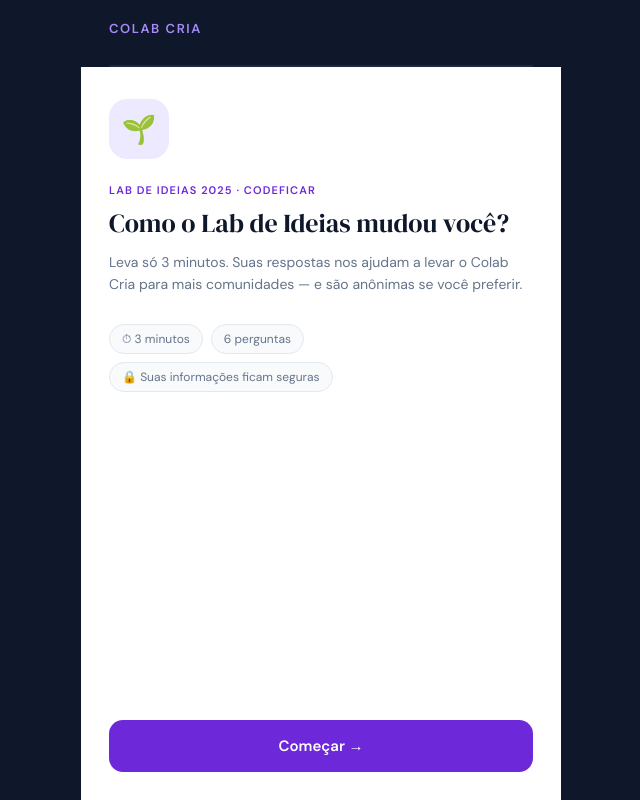
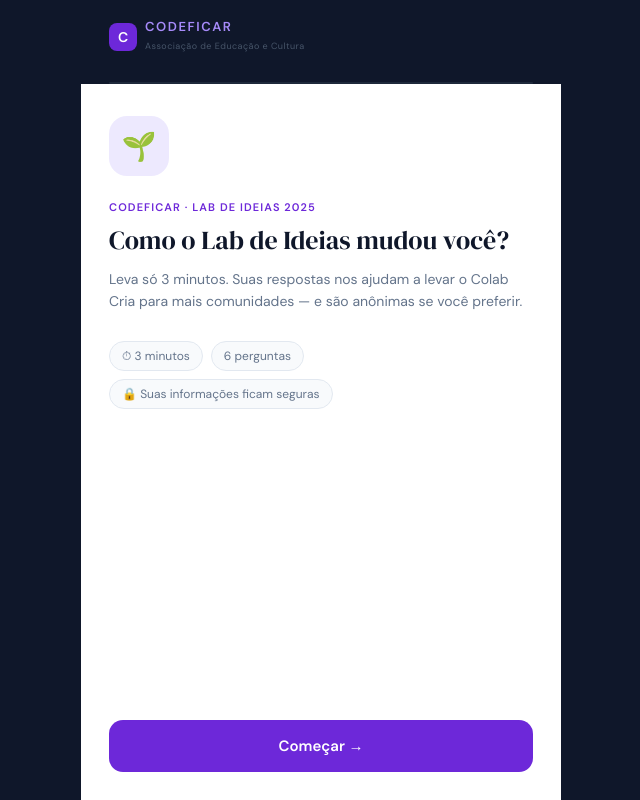
Before and after one commit to cwood25/colab-cria-form25, a plain HTML site: page index.html in a window 1280 px wide. Shown: the whole page, without its empty margins (319-959 px from the left). Drawn offline with Linux system fonts and the light colour scheme.

Commit message:
Update index.html

```diff
--- a/index.html
+++ b/index.html
@@ -3,7 +3,7 @@
 <head>
 <meta charset="UTF-8">
 <meta name="viewport" content="width=device-width, initial-scale=1.0">
-<title>Como o Lab de Ideias mudou você? · Colab Cria</title>
+<title>Como o Lab de Ideias mudou você? · CodeFicar</title>
 <link rel="preconnect" href="https://fonts.googleapis.com">
 <link href="https://fonts.googleapis.com/css2?family=DM+Sans:wght@300;400;500;600&family=DM+Serif+Display&display=swap" rel="stylesheet">
 <style>
@@ -463,7 +463,7 @@
   <!-- HEADER -->
   <div class="header">
     <div class="header-top">
-      <span class="brand">Colab Cria</span>
+      <div style="display:flex;align-items:center;gap:8px;"><div style="width:28px;height:28px;background:#6D28D9;border-radius:8px;display:flex;align-items:center;justify-content:center;font-size:14px;font-weight:700;color:#fff;flex-shrink:0;">C</div><div><span class="brand" style="display:block;line-height:1;">CODEFICAR</span><span style="font-size:9px;color:#475569;letter-spacing:0.05em;line-height:1;">Associação de Educação e Cultura</span></div></div>
       <span class="step-counter" id="stepCounter"></span>
     </div>
     <div class="prog-track">
@@ -477,7 +477,7 @@
     <!-- PASSO 0 — Boas-vindas -->
     <div class="step active" id="step0">
       <div class="welcome-icon">🌱</div>
-      <p class="eyebrow">Lab de Ideias 2025 · CodeFicar</p>
+      <p class="eyebrow">CodeFicar · Lab de Ideias 2025</p>
       <h1 class="q-title">Como o Lab de Ideias mudou você?</h1>
       <p class="q-sub">Leva só 3 minutos. Suas respostas nos ajudam a levar o Colab Cria para mais comunidades — e são anônimas se você preferir.</p>
       <div class="welcome-chips">
@@ -639,7 +639,7 @@
       </button>
 
       <div class="form-footer">
-        Colab Cria · Associação de Educação e Cultura CodeFicar<br>
+        <strong>CodeFicar</strong> · Associação de Educação e Cultura<br>Programa Colab Cria<br>
         <a href="https://codeficar.org">codeficar.org</a>
       </div>
     </div>
```
